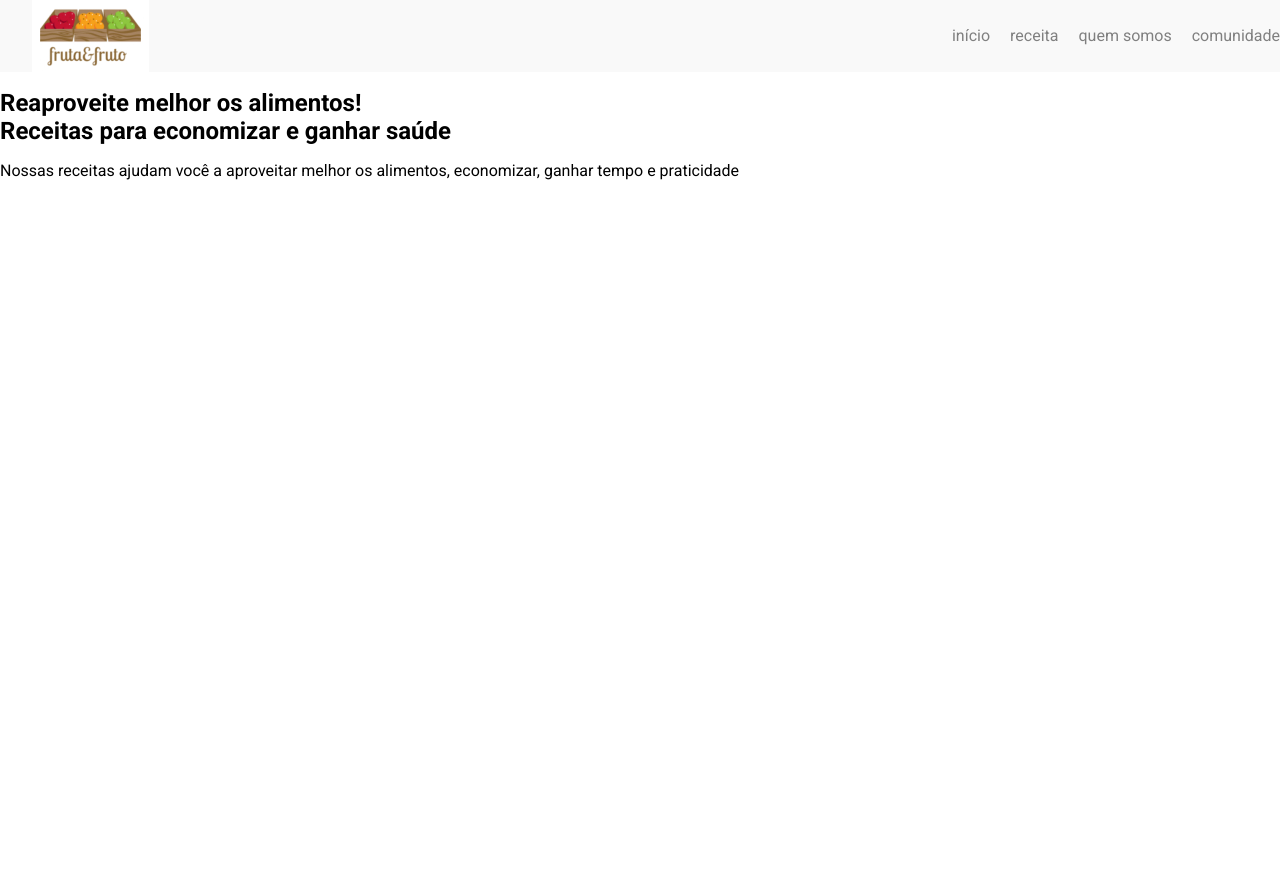
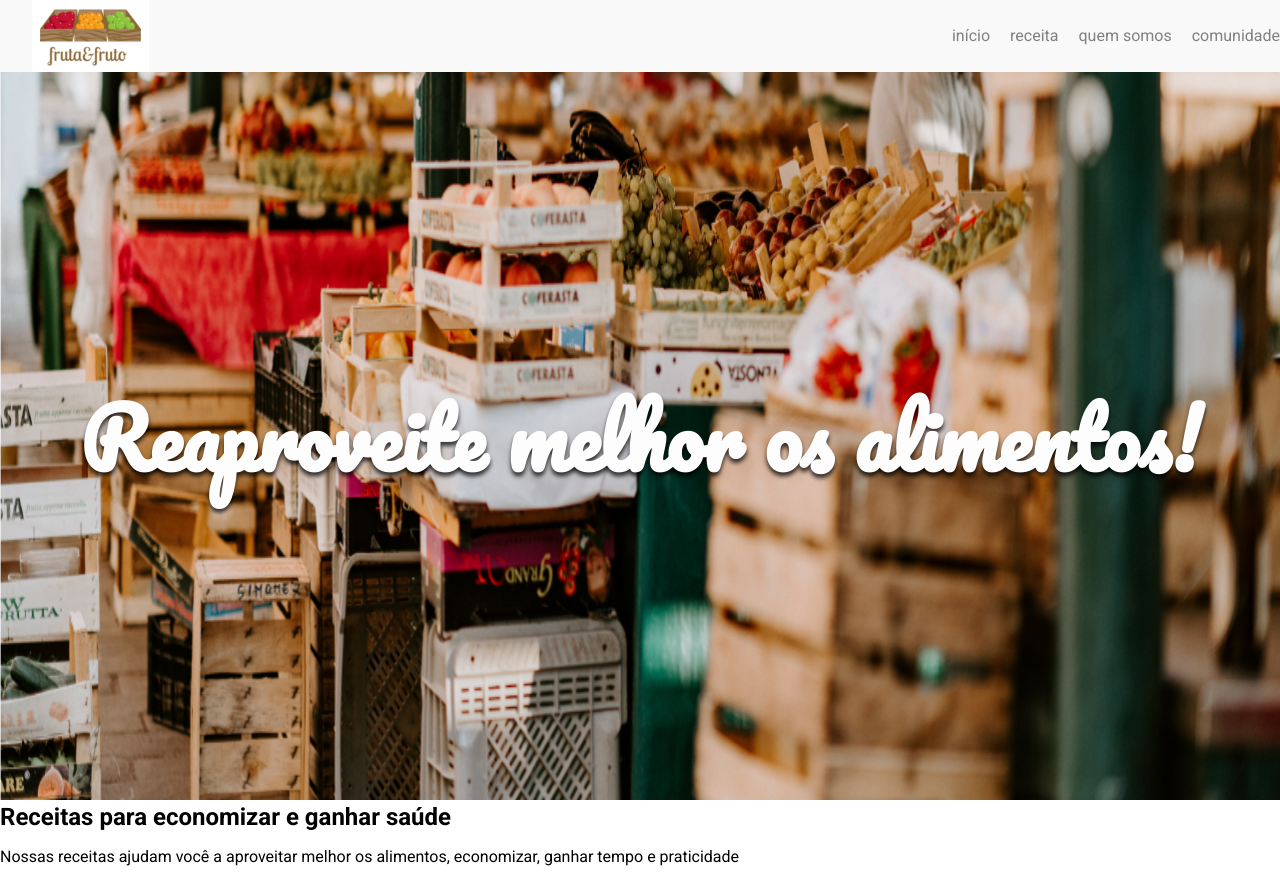
Before and after one commit to CriSarah/ArquiteturaCSS, a plain HTML site: page index.html in a window 1280 px wide. Before the commit the page ends 800 px from the top, so only its background shows below. Drawn offline with Linux system fonts and the light colour scheme.

Commit message:
Aplicando BEM

```diff
--- /dev/null
+++ b/assets/css/banner/banner-imagem.css
@@ -0,0 +1,4 @@
+.banner_imagem {
+    width: 100%;
+    height: calc(100vh - 72px);
+}
--- /dev/null
+++ b/assets/css/banner/banner-titulo.css
@@ -0,0 +1,12 @@
+.banner_titulo {
+    color: #fdfdfd;
+    font-family: Pacifico,cursive;
+    font-size: 5.0625rem;
+    position: absolute;
+    left: 50%;
+    text-shadow: 0 4px 4px rgba(0,0,0,0.75) ;
+    top: 50%;
+    text-align: center;
+    transform: translate(-50%, -50%);
+    width: 100% ;
+}
--- /dev/null
+++ b/assets/css/banner/banner.css
@@ -0,0 +1,3 @@
+.banner {
+   position: relative;
+}
--- a/index.html
+++ b/index.html
@@ -15,6 +15,19 @@
         <link rel="stylesheet" href="assets/css/menu/menu_item.css">
 
         <link rel="stylesheet" href="assets/css/menu/menu_lista.css">
+
+        <link rel="stylesheet" href="assets/css/banner/banner-imagem.css">
+
+        <link rel="stylesheet" href="assets/css/banner/banner-titulo.css">
+
+        <link rel="stylesheet" href="assets/css/banner/banner.css">
+
+        <link rel="stylesheet" href="assets/css/sobre/sobre.css">
+
+        <link rel="stylesheet" href="assets/css/sobre/sobre_descricao.css">
+
+        <link rel="stylesheet" href="assets/css/sobre/sobre_titulo.css">
+
     </head>
 
     <body>
@@ -34,13 +47,13 @@
             </nav>
         </header>
 
-        <section>
-            <img>
-            <h2>Reaproveite melhor os alimentos!</h2>
+        <section class="banner">
+            <img class="banner_imagem" src="./assets/img/banner.jpg"/>
+            <h2 class="banner_titulo">Reaproveite melhor os alimentos!</h2>
         </section>
-        <section>
-            <h2>Receitas para economizar e ganhar saúde</h2>
-            <p>Nossas receitas ajudam você a aproveitar melhor os alimentos, economizar, ganhar tempo e praticidade </p>
+        <section class="sobre">
+            <h2 class="sobre_titulo">Receitas para economizar e ganhar saúde</h2>
+            <p class="sobre_descricao">Nossas receitas ajudam você a aproveitar melhor os alimentos, economizar, ganhar tempo e praticidade </p>
         </section>
     </body>
 </html>
```
Also changed, not shown: assets/css/sobre/sobre.css (added), assets/css/sobre/sobre_descricao.css (added), assets/css/sobre/sobre_titulo.css (added).
